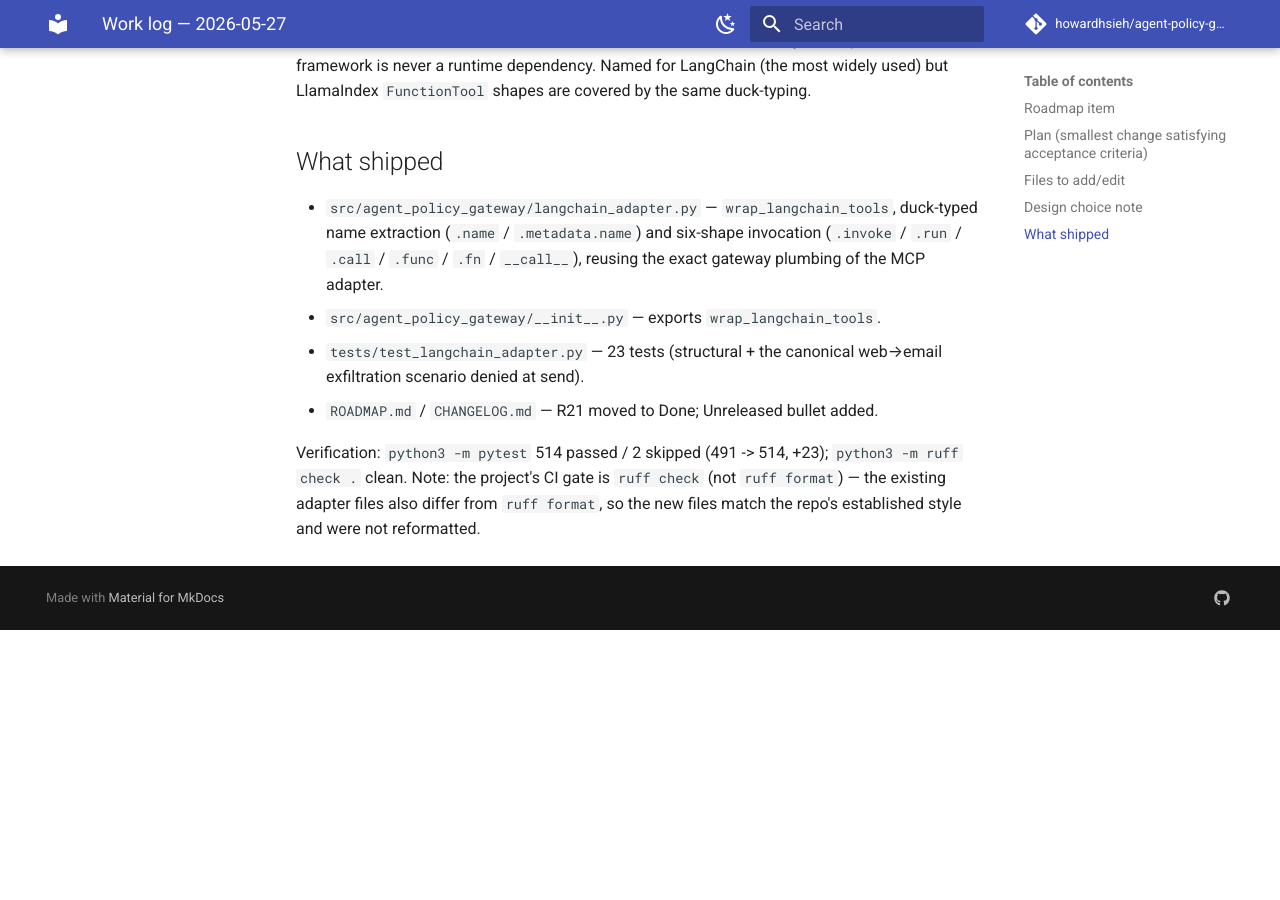
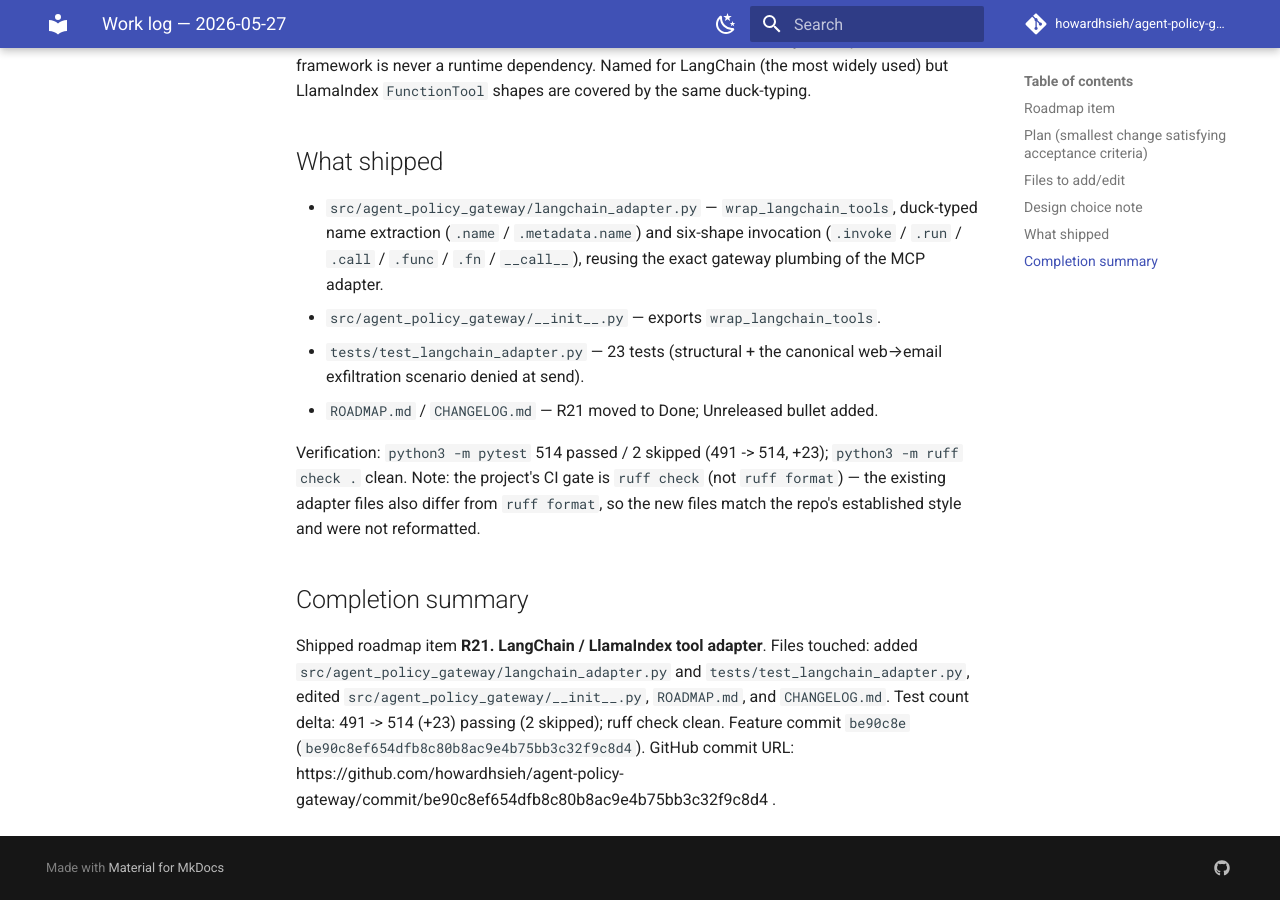
Before and after one commit to howardhsieh/agent-policy-gateway, an MkDocs documentation site: the page built from docs/work-log/2026-05-27.md, in a window 1280 px wide and 900 px high, scrolled down 1246 px. Built offline with MkDocs 1.6.1 and Material for MkDocs 9.7.7, drawn with Linux system fonts in a browser that asks for light colours; comment, search, counter and statistics services are not loaded; before the commit the page ends 1876 px from its top, so only the background shows below that.

Commit message:
docs: record R21 commit hash in ROADMAP and finalize work-log

```diff
--- a/docs/work-log/2026-05-27.md
+++ b/docs/work-log/2026-05-27.md
@@ -55,3 +55,11 @@
 (not `ruff format`) — the existing adapter files also differ from `ruff
 format`, so the new files match the repo's established style and were not
 reformatted.
+
+## Completion summary
+Shipped roadmap item **R21. LangChain / LlamaIndex tool adapter**. Files
+touched: added `src/agent_policy_gateway/langchain_adapter.py` and
+`tests/test_langchain_adapter.py`, edited `src/agent_policy_gateway/__init__.py`,
+`ROADMAP.md`, and `CHANGELOG.md`. Test count delta: 491 -> 514 (+23) passing
+(2 skipped); ruff check clean. Feature commit `be90c8e` (`be90c8ef654dfb8c80b8ac9e4b75bb3c32f9c8d4`). GitHub commit
+URL: https://github.com/howardhsieh/agent-policy-gateway/commit/be90c8ef654dfb8c80b8ac9e4b75bb3c32f9c8d4 .
```
Also changed, not shown: ROADMAP.md (+1 -1 lines).
